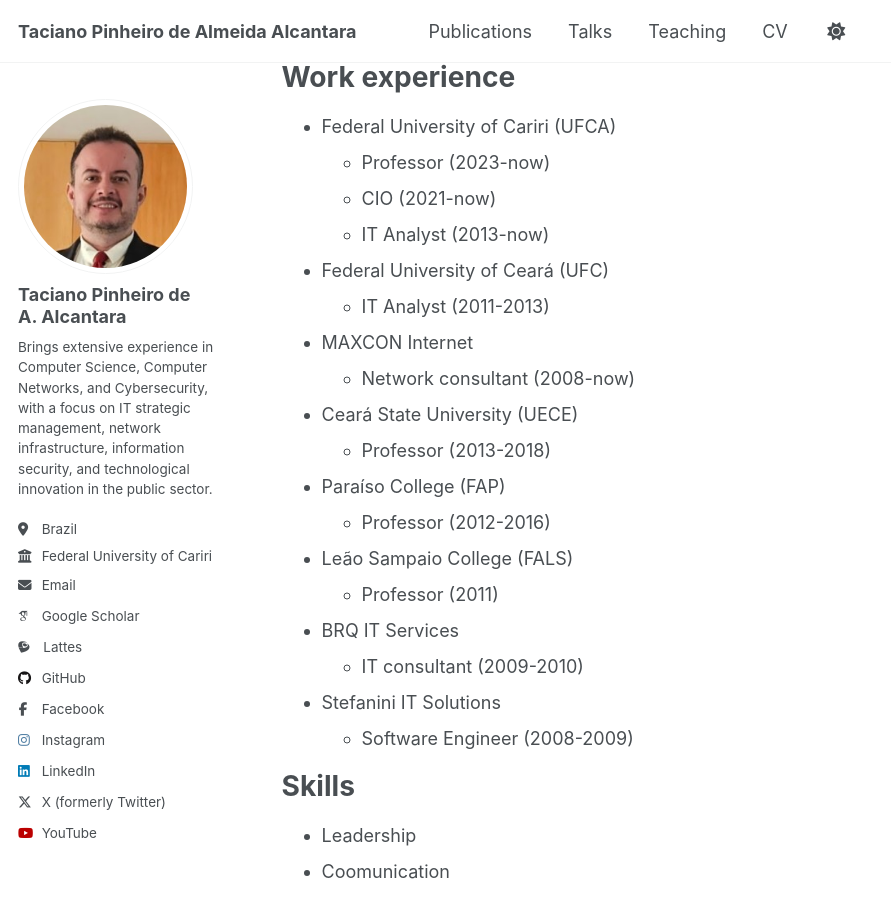
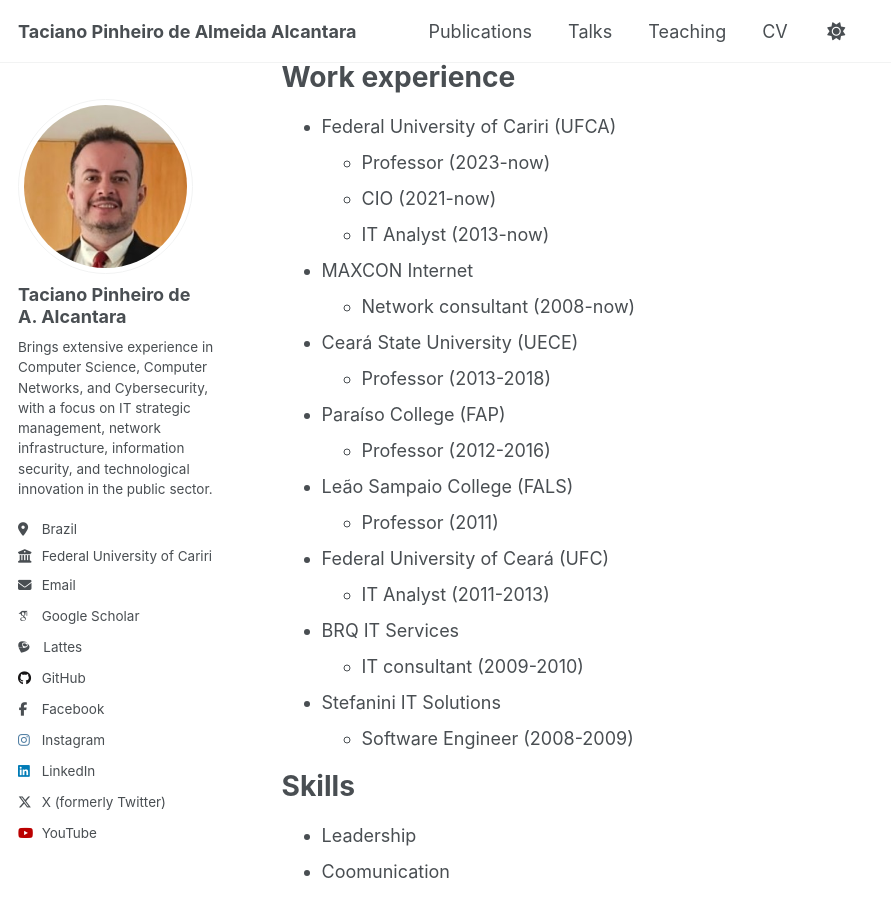
Before and after one commit to tacianopinheiro/tacianopinheiro.github.io, a Jekyll site: the page built from _pages/cv.md, in a window 1280 px wide and 900 px high, scrolled down 276 px. Shown: the whole window, without its empty margins (0-891 px from the left). Built offline with Jekyll 4.4.1, drawn with Linux system fonts in a browser that asks for light colours; some web fonts are replaced; part of the change alters nothing that is shown.

Commit message:
Update cv.md

```diff
--- a/_pages/cv.md
+++ b/_pages/cv.md
@@ -26,9 +26,6 @@ Work experience
   * CIO (2021-now)
   * IT Analyst (2013-now)
 
-* Federal University of Ceará (UFC)
-  * IT Analyst (2011-2013)
-
 * MAXCON Internet
   * Network consultant (2008-now)
 
@@ -40,6 +37,9 @@ Work experience
 
 * Leão Sampaio College (FALS)
   * Professor (2011)
+
+* Federal University of Ceará (UFC)
+  * IT Analyst (2011-2013)
 
 * BRQ IT Services
   * IT consultant (2009-2010)
```
